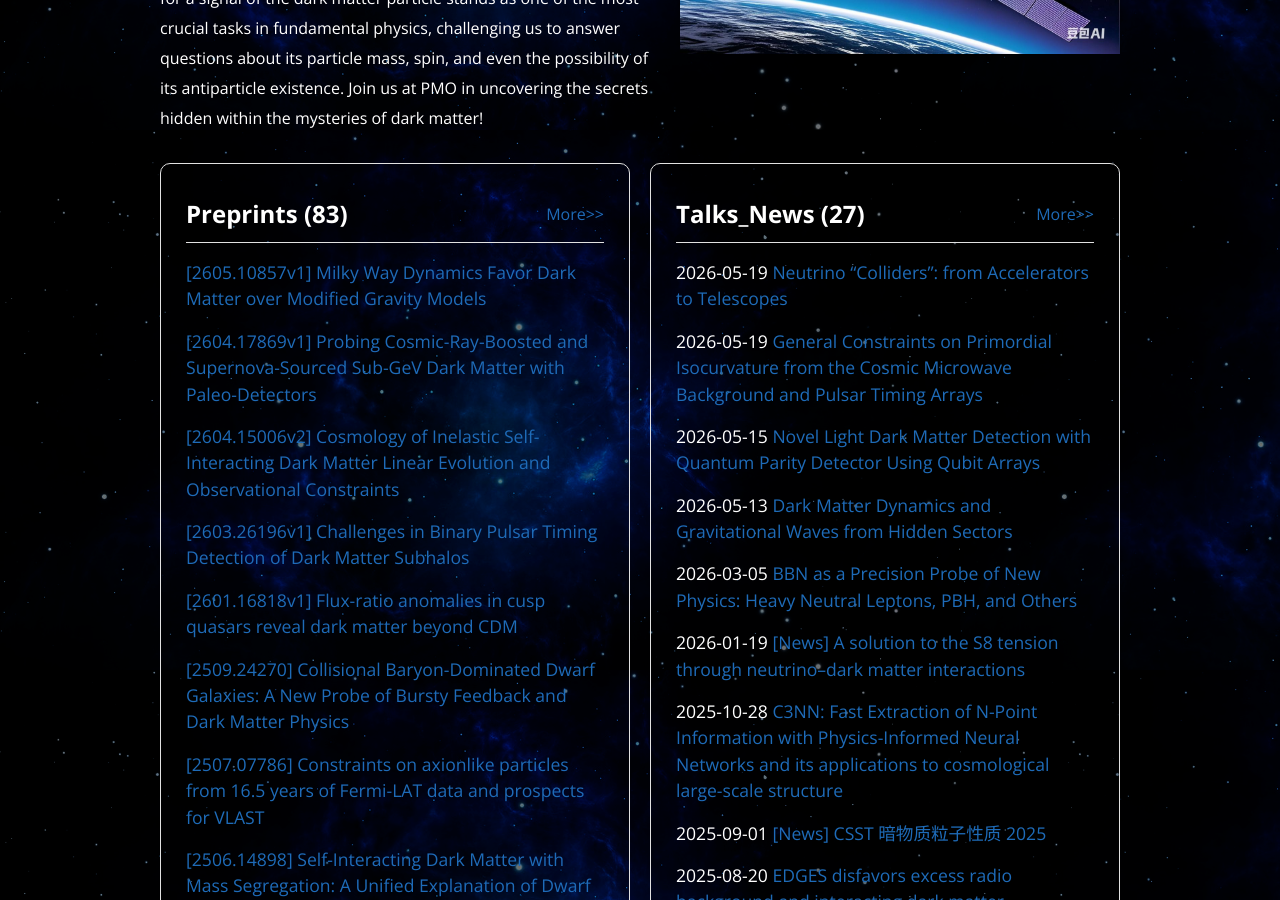
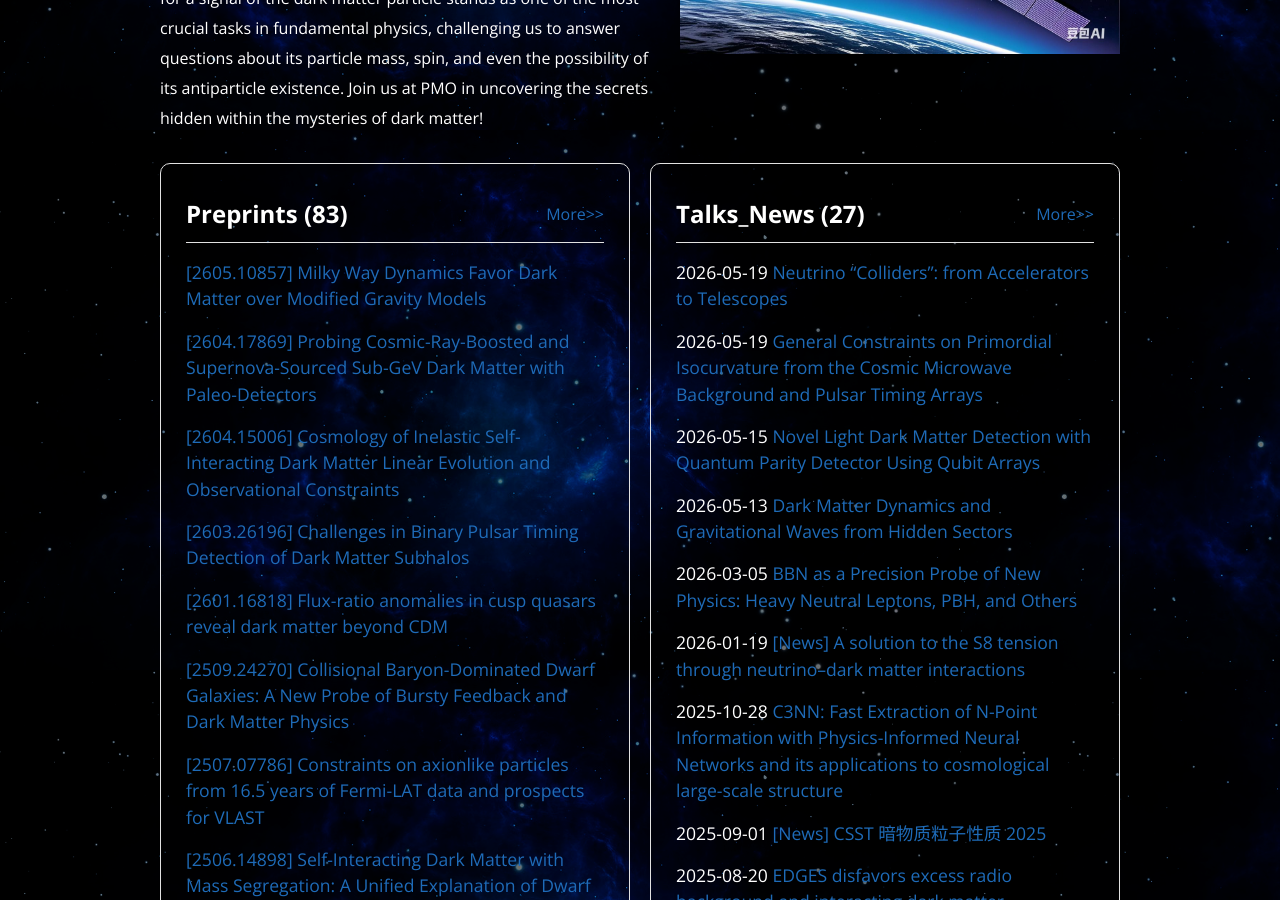
Before and after one commit to smingtsai/PMOdarkmatter, a Jekyll site: the page built from index.md, in a window 1280 px wide and 900 px high, scrolled down 410 px. Built offline with Jekyll 4.4.1, drawn with Linux system fonts in a browser that asks for light colours.

Commit message:
mod 2026 arxiv

```diff
--- a/_posts/Preprints/2026-01-23-2601.16818v1.md
+++ b/_posts/Preprints/2026-01-23-2601.16818.md
@@ -1,10 +1,10 @@
 ---
 layout: post
-title: "[2601.16818v1] Flux-ratio anomalies in cusp quasars reveal dark matter beyond CDM"
+title: "[2601.16818] Flux-ratio anomalies in cusp quasars reveal dark matter beyond CDM"
 author: [ "Siyuan Hou", "Shucheng Xiang", "Yue-Lin Sming Tsai", "Daneng Yang", "Yiping Shu", "Nan Li", "Jiang Dong", "Zizhao He", "Guoliang Li", "Yizhong Fan" ]
 first_author: Siyuan Hou
 categories: Preprints
-weburl: https://arxiv.org/abs/2601.16818v1
+weburl: https://arxiv.org/abs/2601.16818
 ---
 
-arxivID: https://arxiv.org/abs/2601.16818v1
+arxivID: https://arxiv.org/abs/2601.16818
--- a/_posts/Preprints/2026-05-11-2605.10857v1.md
+++ b/_posts/Preprints/2026-05-11-2605.10857.md
@@ -1,10 +1,10 @@
 ---
 layout: post
-title: "[2605.10857v1] Milky Way Dynamics Favor Dark Matter over Modified Gravity Models"
+title: "[2605.10857] Milky Way Dynamics Favor Dark Matter over Modified Gravity Models"
 author: [ "Zheng-long Wang", "Yue-Lin Sming Tsai", "Lan Zhang", "Yin Wu", "Haining Li", "Xiang-Xiang Xue", "Hongsheng Zhao", "Yi-Zhong Fan" ]
 first_author: Zheng-long Wang
 categories: Preprints
-weburl: https://arxiv.org/abs/2605.10857v1
+weburl: https://arxiv.org/abs/2605.10857
 ---
 
-arxivID: https://arxiv.org/abs/2605.10857v1
+arxivID: https://arxiv.org/abs/2605.10857
```
Also changed, not shown: _posts/Preprints/2026-03-27-2603.26196.md (added, +10 -0 lines), _posts/Preprints/2026-03-27-2603.26196v1.md (deleted, +0 -10 lines), _posts/Preprints/2026-04-16-2604.15006.md (added, +10 -0 lines), _posts/Preprints/2026-04-16-2604.15006v2.md (deleted, +0 -10 lines), _posts/Preprints/2026-04-20-2604.17869.md (added, +10 -0 lines), _posts/Preprints/2026-04-20-2604.17869v1.md (deleted, +0 -10 lines).
